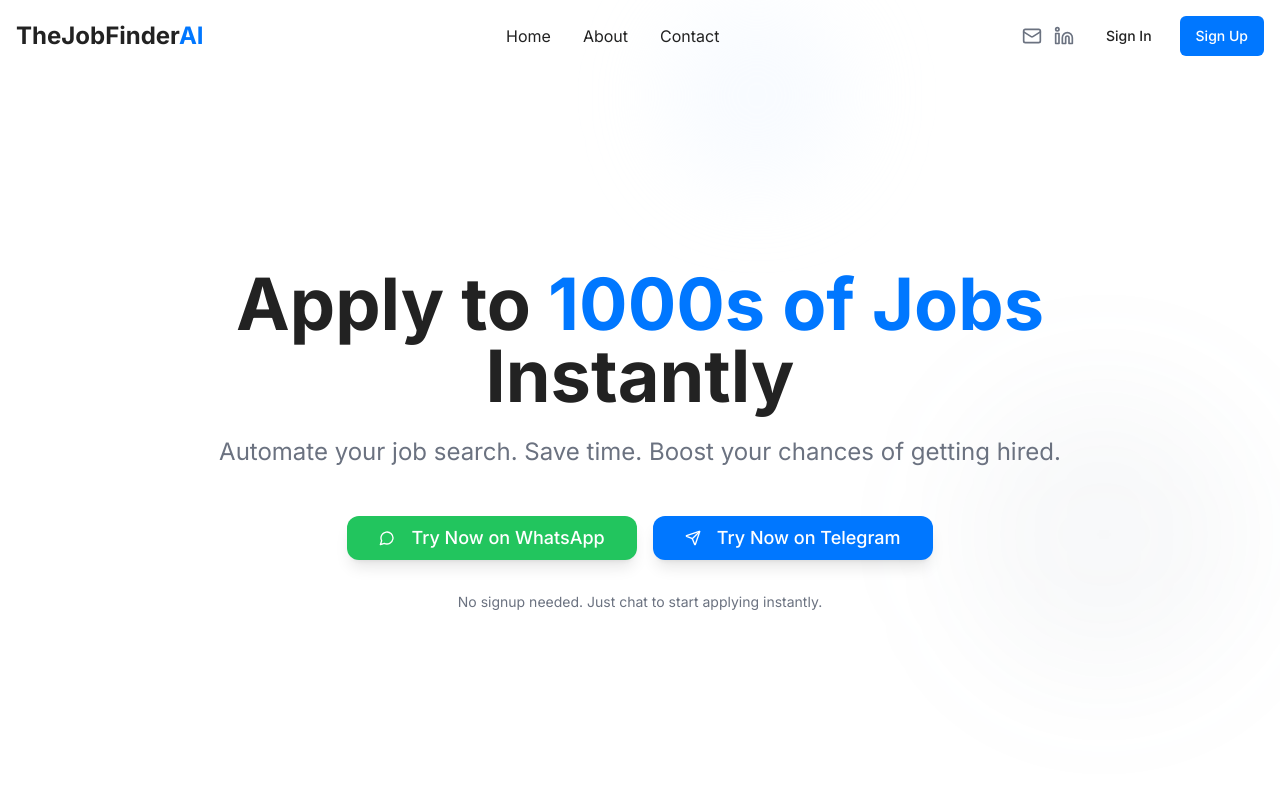
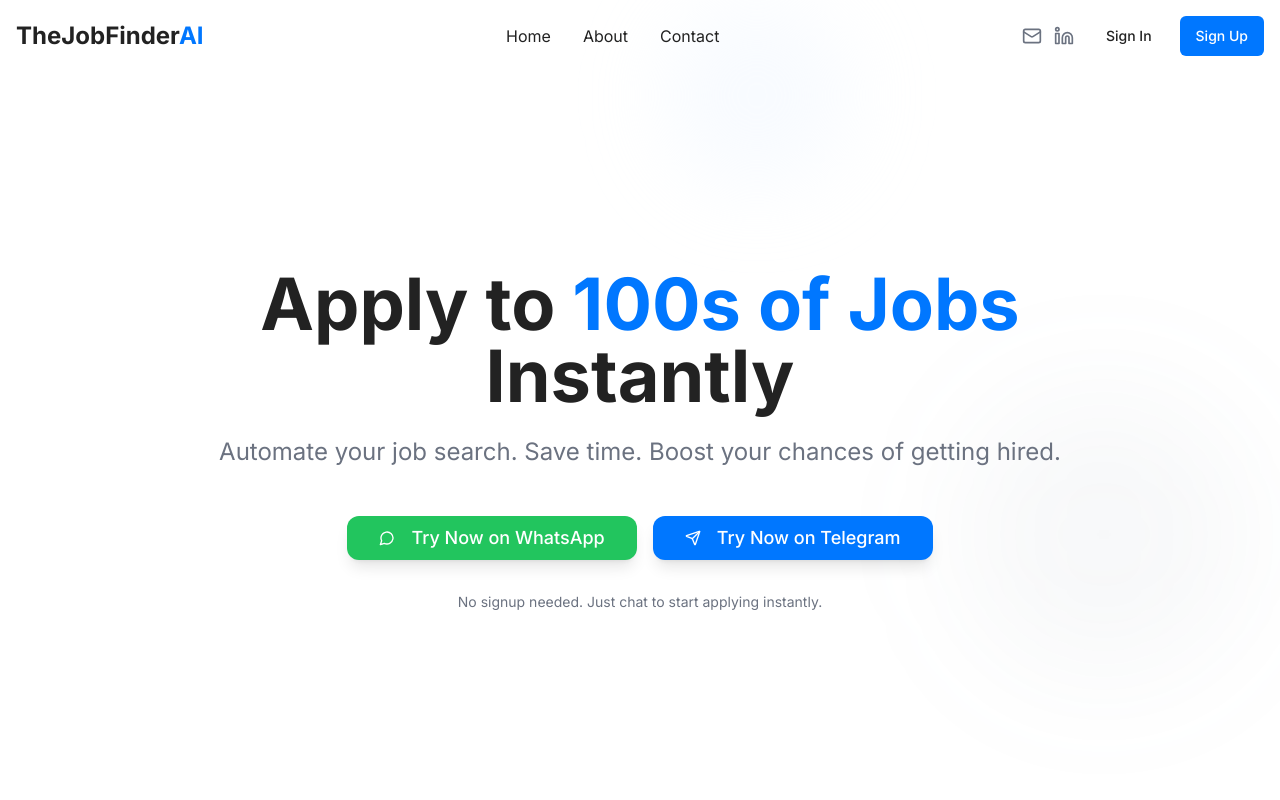
Before and after one commit to Danaemisdan/ai-job-rocket-launch, a React (Vite) app: page / in a window 1280 px wide. Shown: the top 800 px of the page. Built offline with nearby package versions, Linux system fonts and the light colour scheme.

Commit message:
Visual edit in Lovable
Edited UI in Lovable

```diff
--- a/src/components/landing/HeroSection.tsx
+++ b/src/components/landing/HeroSection.tsx
@@ -5,7 +5,7 @@ const HeroSection = () => {
       <div className="text-center max-w-4xl mx-auto animate-fade-in">
         {/* Main Headline - SEO Optimized */}
         <h1 className="text-5xl md:text-7xl font-bold text-deep-black mb-6 leading-tight">
-          Apply to <span className="text-primary">1000s of Jobs</span> Instantly<br />
+          Apply to <span className="text-primary">100s of Jobs</span> Instantly<br />
           <span className="text-3xl md:text-4xl text-muted-text"></span>
         </h1>
 
```
